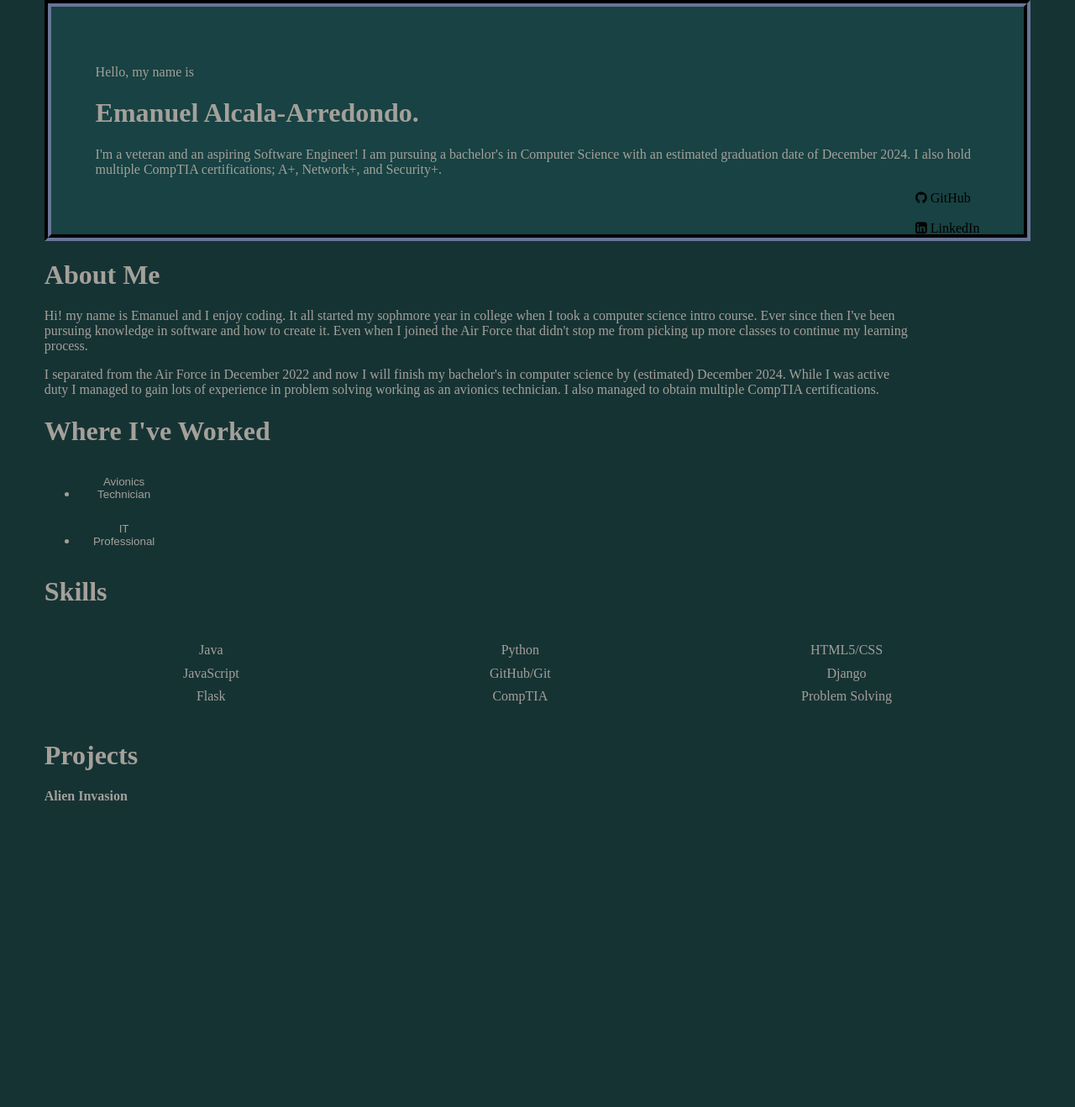
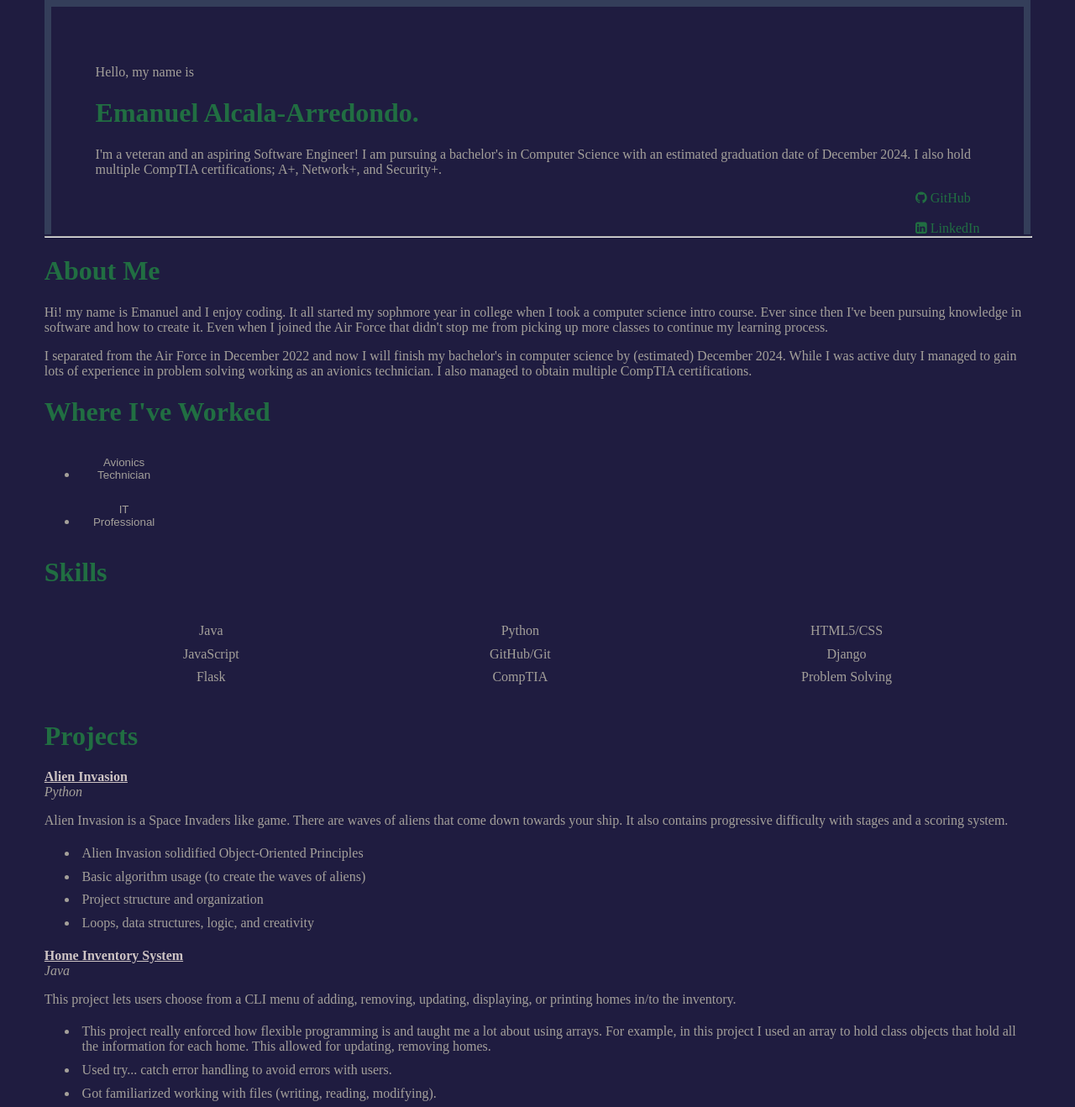
Before and after one commit to Nuell-A/nuell-a.github.io, a plain HTML site: page resume.html in a window 1280 px wide. Shown: the whole page at 84% size. Before the commit the page ends 957 px from the top, so only its background shows below. Drawn offline with Linux system fonts and the light colour scheme.

Commit message:
added projects with links to github

```diff
--- a/resume.html
+++ b/resume.html
@@ -13,7 +13,7 @@
 <body>
     <div class="top">
         <p>Hello, my name is</p>
-        <h1>Emanuel Alcala-Arredondo.</h1>
+        <h1 class="name">Emanuel Alcala-Arredondo.</h1>
         <p>I'm a veteran and an aspiring Software Engineer! I am pursuing a bachelor's in
             Computer Science with an estimated graduation date of December
             2024. I also hold multiple CompTIA certifications; A+, Network+, and Security+.
@@ -24,8 +24,9 @@
             <a href="https://www.linkedin.com/in/emanuel-alcala-arredondo/" target="_blank" rel="noopener noreferrer"><i class="fa fa-linkedin-square"> LinkedIn</i></a>
         </div>
     </div>
+    <hr>
     <div class="about-me">
-        <h1>About Me</h1>
+        <h1 class="about">About Me</h1>
         <p>Hi! my name is Emanuel and I enjoy coding. It all started my sophmore year in college
             when I took a computer science intro course. Ever since then I've been pursuing knowledge
             in software and how to create it. Even when I joined the Air Force that didn't stop me from
@@ -39,7 +40,7 @@
         </p>
     </div>
     <div class="past-work">
-        <h1>Where I've Worked</h1>
+        <h1 class="work">Where I've Worked</h1>
         <ul>
             <div class="job1">
                 <li><button onclick="avionics()" class="button button1" type="button">Avionics Technician</button></li>
@@ -76,7 +77,7 @@
         </ul>
     </div>
     <div class="skills1">
-        <h1 id="skills-h">Skills</h1>
+        <h1 class="skills-h">Skills</h1>
         <ul class="skills">
             <li>Java</li>
             <li>Python</li>
@@ -90,8 +91,38 @@
         </ul>
     </div>
     <div class="projects">
-        <h1>Projects</h1>
-        <strong>Alien Invasion</strong>
+        <h1 class="proj">Projects</h1>
+        <section class="proj1">
+            <a href="https://github.com/Nuell-A/alien-invasion-pygame" target="_blank"><strong class="circ">Alien Invasion</strong></a>
+            <br>
+            <i>Python</i>
+            <p>Alien Invasion is a Space Invaders like game. There are waves of aliens
+                that come down towards your ship. It also contains progressive difficulty with
+                stages and a scoring system.
+            </p>
+            <ul>
+                <li>Alien Invasion solidified Object-Oriented Principles</li>
+                <li>Basic algorithm usage (to create the waves of aliens)</li>
+                <li>Project structure and organization</li>
+                <li>Loops, data structures, logic, and creativity</li>
+            </ul>
+        </section>
+        <section class="proj2">
+            <a href="https://github.com/Nuell-A/HomeInventory" target="_blank"><strong class="circ">Home Inventory System</strong></a>
+            <br>
+            <i>Java</i>
+            <p>This project lets users choose from a CLI menu of adding, removing,
+                 updating, displaying, or printing homes in/to the inventory.
+            </p>
+            <ul>
+                <li>This project really enforced how flexible programming is and taught me a lot about
+                    using arrays. For example, in this project I used an array to hold class objects that hold
+                    all the information for each home. This allowed for updating, removing homes.
+                </li>
+                <li>Used try... catch error handling to avoid errors with users.</li>
+                <li>Got familiarized working with files (writing, reading, modifying).</li>
+            </ul>
+        </section>
     </div>
 </body>
 </html>
--- a/styles.css
+++ b/styles.css
@@ -1,13 +1,27 @@
 .top {
-    background-color:rgb(24, 66, 67);
     padding: 3.3rem;
     border: .5rem;
-    border-style: groove;
-    border-color: rgb(46, 52, 67);
+    border-style:solid solid none solid;
+    border-color: rgb(52, 62, 90);
+}
+
+.name, .proj, .about, .skills-h, .work{
+    color:rgb(33, 110, 66)
+}
+
+hr {
+    text-align: center;
+    margin: 0;
+    padding: 0;
+    width: 100%;
+}
+strong {
+    text-decoration: underline;
+    color: rgb(206, 196, 196);
 }
 
 body {
-    background-color:rgb(22, 51, 52);
+    background-color:rgb(31, 28, 64);
     margin: 0;
     color:rgb(164, 160, 154);
     padding: 3.3rem;
@@ -17,7 +31,11 @@ body {
 
 .icons {
     float: right;
-    margin-bottom: 10rem;
+    margin-bottom: 0rem;
+}
+
+.fa-github, .fa-linkedin-square {
+    color:rgb(33, 110, 66)
 }
 
 .fa-github:hover, .fa-linkedin-square:hover {
```
